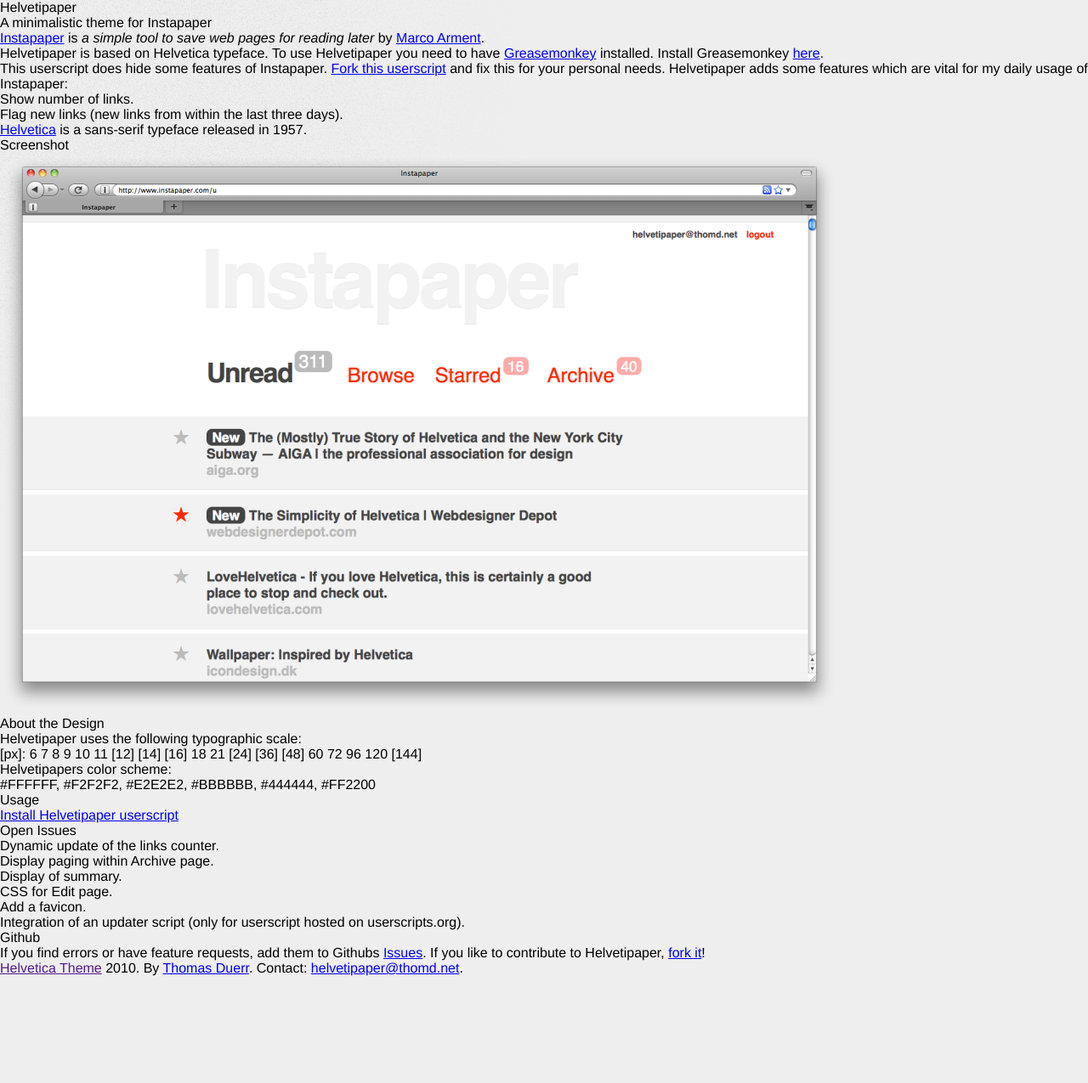
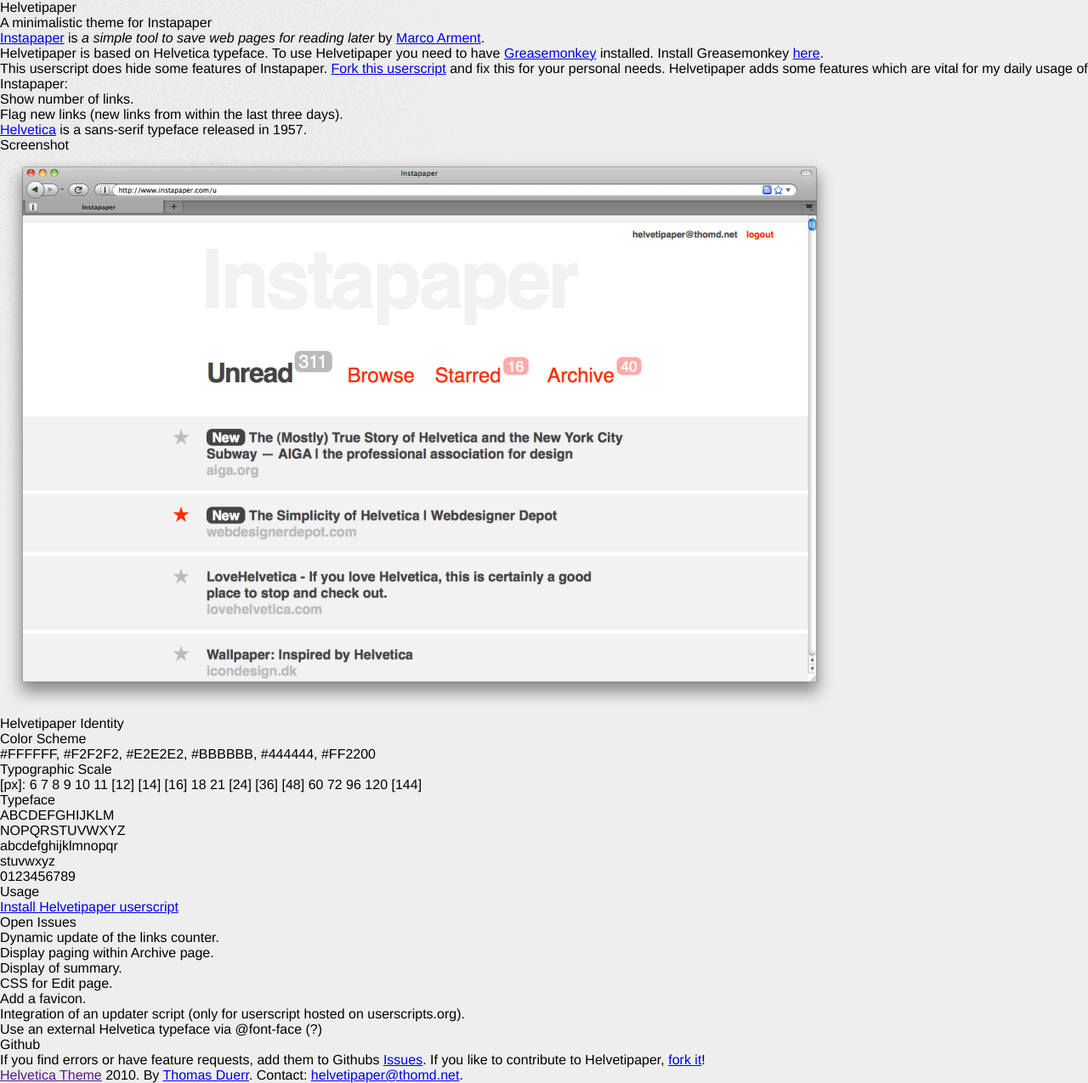
Before and after one commit to thomd/helvetapaper, a Jekyll site: the page built from index.html, in a window 1280 px wide. Shown: the whole page at 85% size. Built offline with Jekyll 4.4.1, drawn with Linux system fonts in a browser that asks for light colours; before the commit the page ends 1149 px from its top, so only the background shows below that.

Commit message:
some typographic facts

```diff
--- a/index.html
+++ b/index.html
@@ -23,16 +23,24 @@
   <h3>Screenshot</h3>
   <img src="images/screenshot.png" alt="Screenshot of Instapaper with Helvetipaper theme" />
 </section>
-<section id="design">
-  <h3>About the Design</h3>
-  <p>Helvetipaper uses the following typographic scale:</p>
-  <div class="typoggraphic-scale">
+<section id="identity">
+  <h3>Helvetipaper Identity</h3>
+  <h4>Color Scheme</h4>
+  <p class="color-scheme">
+    #FFFFFF, #F2F2F2, #E2E2E2, #BBBBBB, #444444, #FF2200
+  </p>
+  <h4>Typographic Scale</h4>
+  <p class="typoggraphic-scale">
     [px]: 6 7 8 9 10 11 [12] [14] [16] 18 21 [24] [36] [48] 60 72 96 120 [144]
-  </div>
-  <p>Helvetipapers color scheme:</p>
-  <div class="color-scheme">
-    #FFFFFF, #F2F2F2, #E2E2E2, #BBBBBB, #444444, #FF2200
-  </div>
+  </p>
+  <h4>Typeface</h4>
+  <p class="typeface">
+    ABCDEFGHIJKLM<br>
+    NOPQRSTUVWXYZ<br>
+    abcdefghijklmnopqr<br>
+    stuvwxyz<br>
+    0123456789
+  </p>
 </section>
 <section id="usage">
   <h3>Usage</h3>
@@ -47,6 +55,7 @@
     <li>CSS for Edit page.</li>
     <li>Add a favicon.</li>
     <li>Integration of an updater script (only for userscript hosted on userscripts.org).</li>
+    <li>Use an external Helvetica typeface via @font-face (?)</li>
   </ul>
   <h3>Github</h3>
   <p>If you find errors or have feature requests, add them to Githubs <a href="http://github.com/thomd/helvetipaper/issues" title="Helvetipaper Issues">Issues</a>. If you like to contribute to Helvetipaper, <a href="http://github.com/thomd/helvetipaper">fork it</a>!</p>
```
